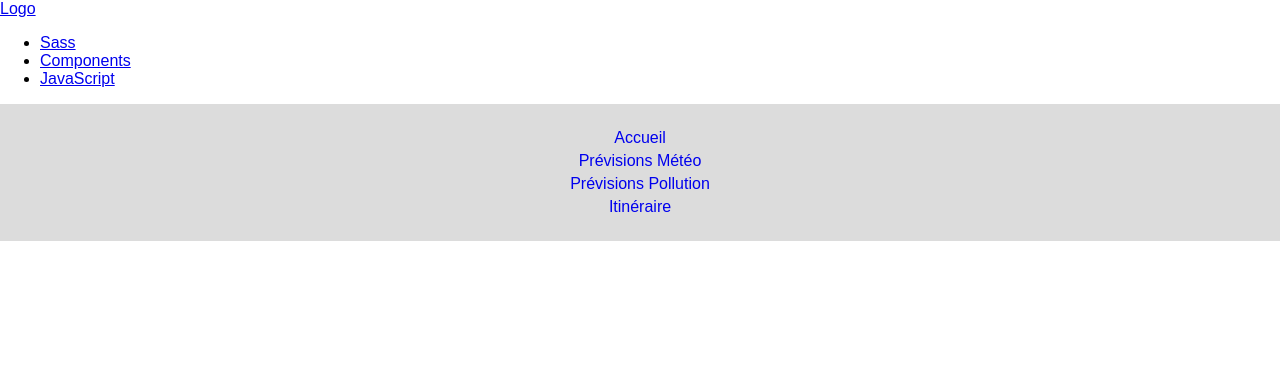
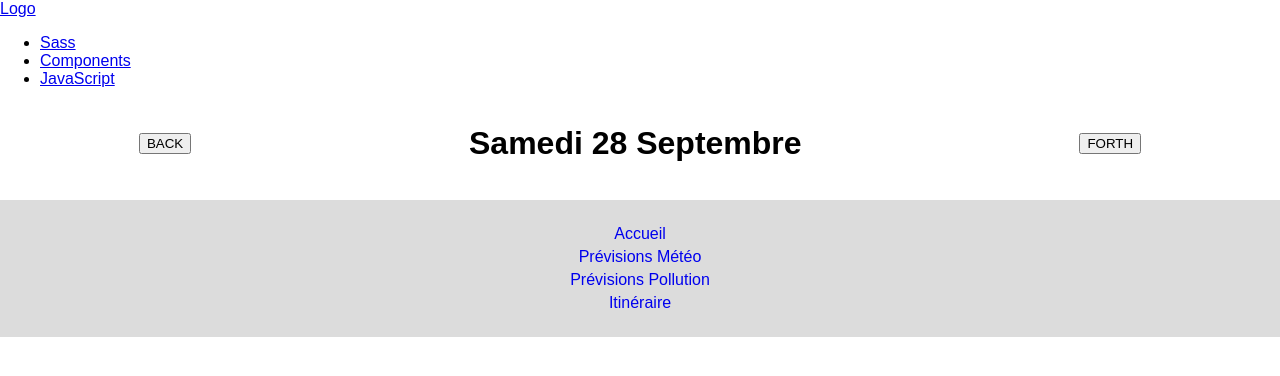
Before and after one commit to samirkhennache/Pol-Air-Redux, a React (Create React App) app: page / in a window 1280 px wide. Shown: the top 376 px of the page. Built offline with nearby package versions, Linux system fonts and the light colour scheme.

Commit message:
First Date

```diff
--- a/src/App.js
+++ b/src/App.js
@@ -2,12 +2,15 @@ import React, { Component } from 'react';
 import './App.css';
 import Header from './components/Header';
 import Footer from './components/Footer';
+import DateIndex from './components/DateIndex'
 
 class App extends Component {
   render() {
     return (
       <div>
         <Header />
+        <DateIndex />
+
         <Footer/>
       </div>
     );
--- /dev/null
+++ b/src/components/ButtonBack.js
@@ -0,0 +1,12 @@
+import React, { Component } from 'react';
+
+class ButtonBack extends Component {
+    render() {
+        return (
+            <div>
+            <button onClick={this.props.method}>BACK</button>
+            </div>
+         );
+    }
+}
+export default ButtonBack;
--- /dev/null
+++ b/src/components/ButtonForth.js
@@ -0,0 +1,11 @@
+import React, { Component } from 'react';
+
+class ButtonForth extends Component {
+    render() {
+        return (
+            <button onClick={this.props.method}>FORTH</button>
+         );
+    }
+}
+
+export default ButtonForth;
--- a/src/components/DateIndex.css
+++ b/src/components/DateIndex.css
@@ -0,0 +1,5 @@
+.calendar {
+    display: flex;
+    justify-content: space-around;
+    align-items: center;
+}
--- a/src/components/DateIndex.js
+++ b/src/components/DateIndex.js
@@ -1,15 +1,55 @@
 import React, { Component } from 'react';
+import ButtonBack from './ButtonBack'
+import ButtonForth from './ButtonForth'
 import './DateIndex.css';
 
+const formatDate = (date) => {
+    let monthNames = [
+      "Janvier", "Février", "Mars",
+      "Avril", "Mai", "Juin", "Juillet",
+      "Août", "Septembre", "Octobre",
+      "Novembre", "Décembre"
+    ];
+    let dayName = [
+        "Lundi", "Mardi", "Mercredi",
+        "Jeudi", "Vendredi", "Samedi", "Dimanche"
+      ];
+    let dayIndex = date.getDay();
+    let day = date.getDate();
+    let monthIndex = date.getMonth();
 
-// Tape ton code ICI ! :) et bon courage !!!!!
+    return dayName[dayIndex] + ' ' +  day + ' ' + monthNames[monthIndex] ;
+  }
 
 class DateIndex extends Component {
-    render() {
-      return (
-        <div />
-      );
-    }
+
+  state = { date: formatDate(new Date())};
+
+  count = 0
+
+  decrem = () => {
+    let result = new Date();
+    this.count = this.count - 1
+    result.setDate(result.getDate() + this.count);
+    this.setState({ date: formatDate(result) })
   }
 
+
+  increm = () => {
+    let result = new Date();
+    this.count = this.count + 1
+    result.setDate(result.getDate() + this.count);
+    this.setState({ date: formatDate(result) })
+  }
+
+    render() {
+        return (
+          <div className="calendar">
+            <ButtonBack method={this.decrem} />
+              <h1>{this.state.date}</h1>
+            <ButtonForth method={this.increm} />
+          </div>
+        );
+    }
+}
 export default DateIndex;
--- a/src/components/Header.js
+++ b/src/components/Header.js
@@ -10,9 +10,9 @@ import './Header.css';
     render() {
       return (
         <nav>
-        <div class="nav-wrapper">
-          <a href="#" class="brand-logo center">Logo</a>
-          <ul id="nav-mobile" class="left hide-on-med-and-down">
+        <div className="nav-wrapper">
+          <a href="#" className="brand-logo center">Logo</a>
+          <ul id="nav-mobile" className="left hide-on-med-and-down">
             <li><a href="sass.html">Sass</a></li>
             <li><a href="badges.html">Components</a></li>
             <li><a href="collapsible.html">JavaScript</a></li>
```
Also changed, not shown: 1 other file (tests, documents, lock files or other folders).
